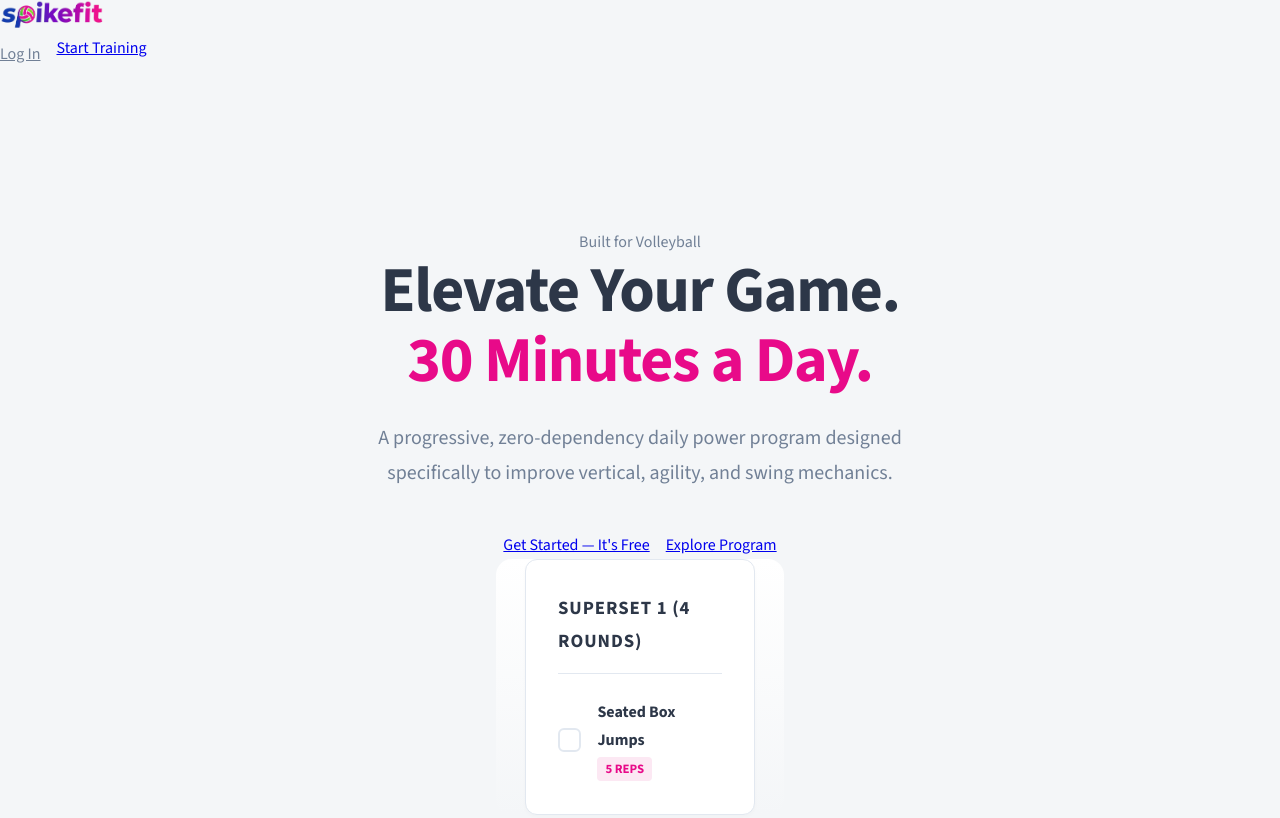
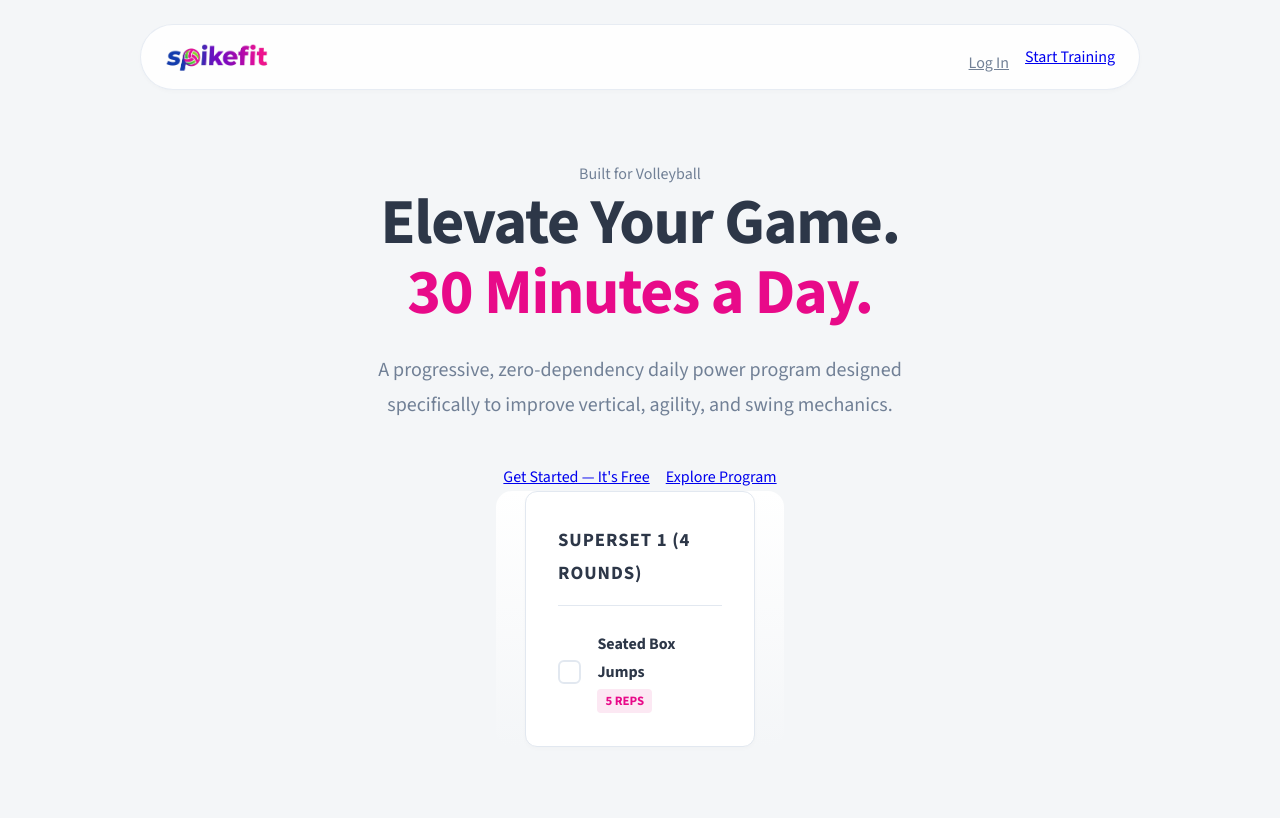
Before and after one commit to jfrappier/spikefit-playground, a plain HTML site: page index.html in a window 1280 px wide. Shown: the top 818 px of the page. Drawn offline with Linux system fonts and the light colour scheme.

Commit message:
Update index.html

```diff
--- a/index.html
+++ b/index.html
@@ -21,7 +21,7 @@
 </head>
 <body>
 
-    <header class="animate-up">
+    <header class="landing-header animate-up">
         <a href="#" class="nav-logo">
             <img src="logo.png" alt="SpikeFit" onerror="this.onerror=null; this.src='https://raw.githubusercontent.com/jfrappier/spikefit/refs/heads/main/logo.png'">
         </a>
```
